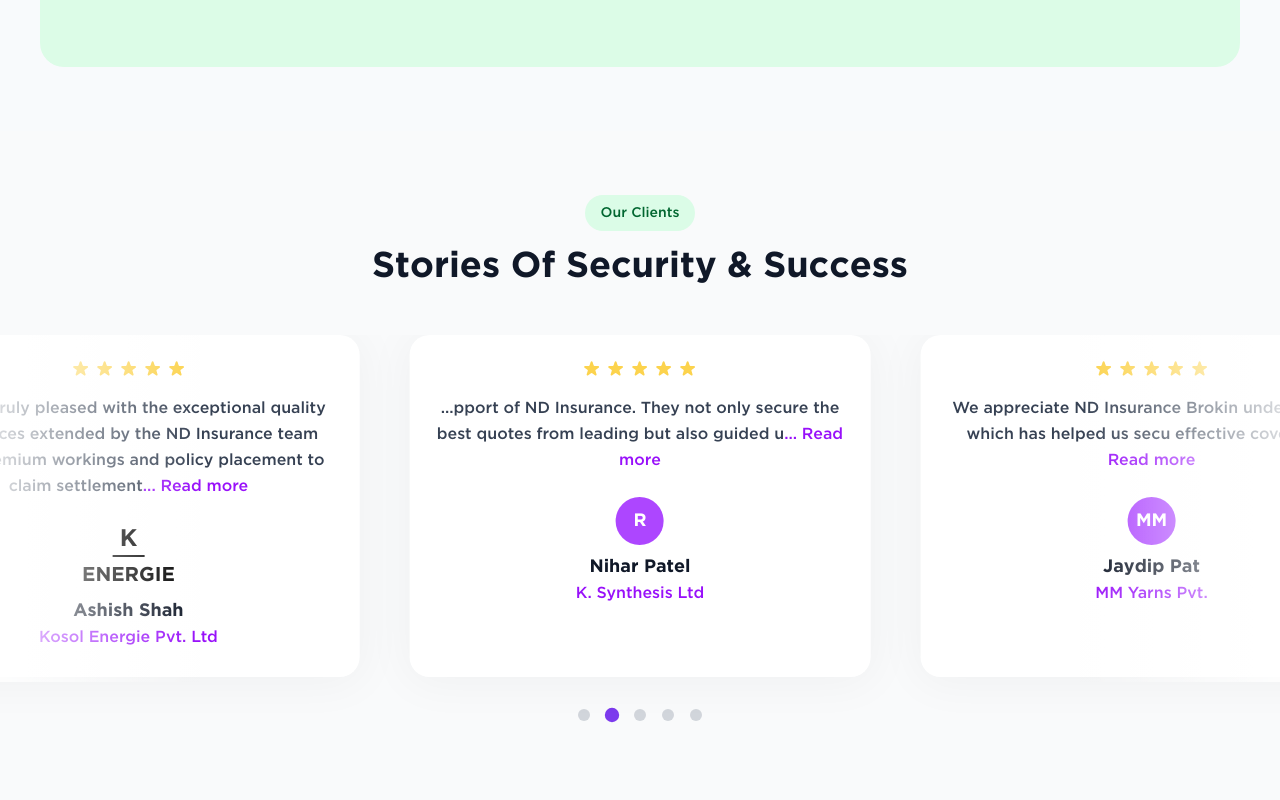
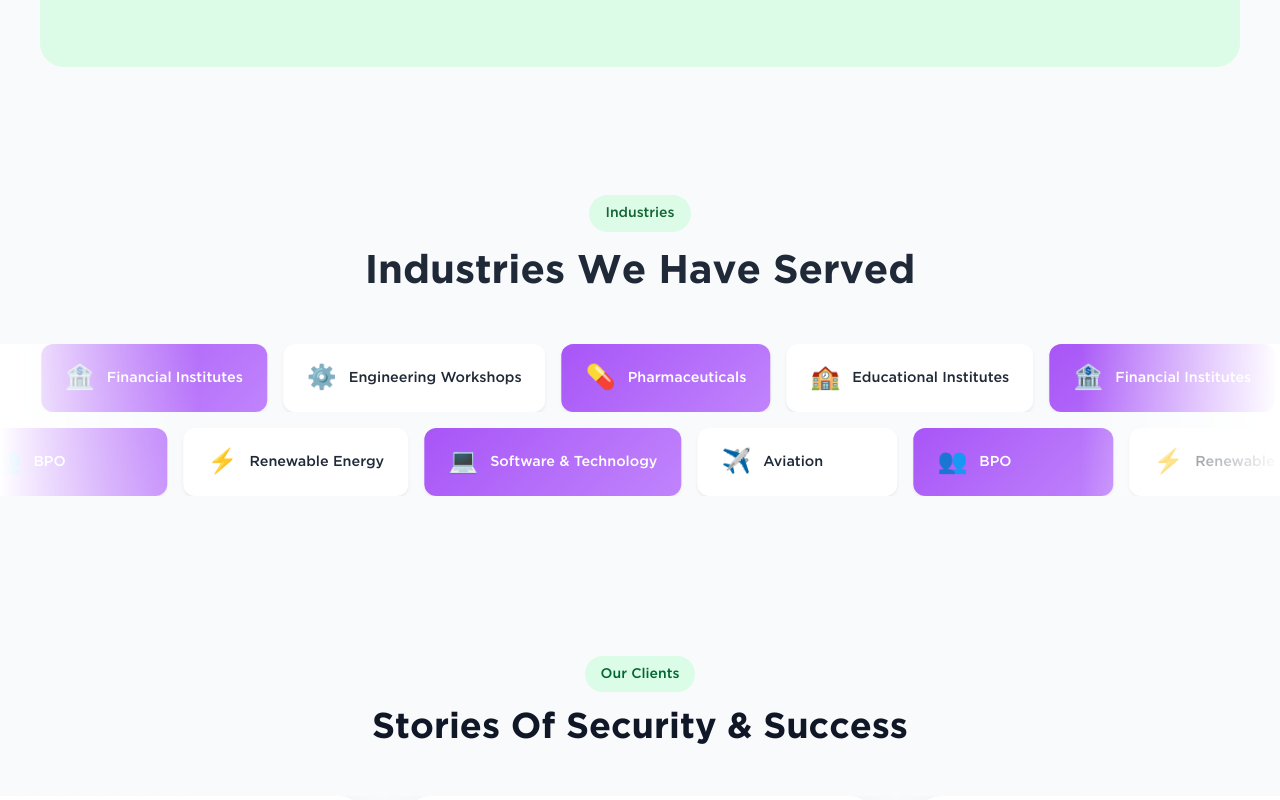
Before and after one commit to Sublime-Data-System/ND-Insurance, a Next.js app: page / in a window 1280 px wide. Shown: the part 3080-3880 px from the top of the page. Built offline with nearby package versions, Linux system fonts and the light colour scheme.

Commit message:
worked on adding marque for industries section

```diff
--- a/src/app/layout.tsx
+++ b/src/app/layout.tsx
@@ -15,7 +15,7 @@
 }>) {
   return (
     <html lang="en">
-      <body className="w-screen bg-gray-50 py-[20px]">
+      <body className="bg-gray-50 py-[20px]">
         <NavbarContainer />
         {children}
         <Footer />
--- a/src/app/page.tsx
+++ b/src/app/page.tsx
@@ -1,5 +1,6 @@
 import GridLayout from '@/components/HomePage/GridLayout/GridLayout'
 import Hero from '@/components/HomePage/HeroSection/Hero'
+import IndustriesSection from '@/components/HomePage/IndustriesSection/IndustriesSection'
 import InsuranceBanner from '@/components/HomePage/InsuranceBanner/InsuranceBanner'
 import ProductList from '@/components/HomePage/ProductList/ProductList'
 import ServicesSection from '@/components/HomePage/ServicesSection/ServicesSection'
@@ -12,6 +13,7 @@
       <ProductList />
       <GridLayout />
       <ServicesSection />
+      <IndustriesSection />
       <TestimonialsCarousel />
       <InsuranceBanner />
     </div>
--- /dev/null
+++ b/src/components/HomePage/IndustriesSection/IndustriesSection.module.css
@@ -0,0 +1,203 @@
+.industriesSection {
+  padding: 4rem 0;
+  background-color: #f8fafc;
+  overflow: hidden;
+}
+
+.container {
+  margin: 0 auto;
+}
+
+.header {
+  text-align: center;
+  margin-bottom: 3rem;
+}
+
+.badge {
+  display: inline-block;
+  background-color: #dcfce7;
+  color: #166534;
+  padding: 0.5rem 1rem;
+  border-radius: 9999px;
+  font-size: 0.875rem;
+  font-weight: 500;
+  margin-bottom: 1rem;
+}
+
+.title {
+  font-size: 2.5rem;
+  font-weight: 700;
+  color: #1f2937;
+  line-height: 1.2;
+}
+
+.marqueeContainer {
+  position: relative;
+  overflow: hidden;
+  margin: 2rem 0;
+}
+
+.leftOverlay {
+  position: absolute;
+  top: 0;
+  left: 0;
+  width: 200px;
+  height: 100%;
+  background: linear-gradient(to right, rgba(255, 255, 255, 1), transparent);
+  z-index: 10;
+  pointer-events: none;
+}
+
+.rightOverlay {
+  position: absolute;
+  top: 0;
+  right: 0;
+  width: 200px;
+  height: 100%;
+  background: linear-gradient(to left, rgba(255, 255, 255, 1), transparent);
+  z-index: 10;
+  pointer-events: none;
+}
+
+.marqueeRow {
+  margin-bottom: 1rem;
+  overflow: hidden;
+}
+
+.marqueeRow:last-child {
+  margin-bottom: 0;
+}
+
+.marqueeContent {
+  display: flex;
+  gap: 1rem;
+  width: fit-content;
+}
+
+.marqueeLeft {
+  animation: marqueeLeft 15s linear infinite;
+}
+
+.marqueeRight {
+  animation: marqueeRight 15s linear infinite;
+}
+
+.industryCard {
+  display: flex;
+  align-items: center;
+  gap: 0.75rem;
+  padding: 1rem 1.5rem;
+  background-color: white;
+  border-radius: 0.75rem;
+  box-shadow: 0 2px 4px -1px rgba(0, 0, 0, 0.1);
+  white-space: nowrap;
+  flex-shrink: 0;
+  transition: all 0.3s ease;
+  min-width: 200px;
+}
+
+.industryCard:nth-child(odd) {
+  background: linear-gradient(135deg, #a855f7, #c084fc);
+  color: white;
+}
+
+.industryCard:nth-child(even) {
+  background-color: white;
+  color: #1f2937;
+}
+
+.industryCard:hover {
+  transform: translateY(-2px);
+  box-shadow: 0 4px 8px -2px rgba(0, 0, 0, 0.15);
+}
+
+.industryIcon {
+  font-size: 1.5rem;
+  display: flex;
+  align-items: center;
+  justify-content: center;
+}
+
+.industryName {
+  font-weight: 500;
+  font-size: 0.9rem;
+}
+
+@keyframes marqueeLeft {
+  0% {
+    transform: translateX(0);
+  }
+  100% {
+    transform: translateX(-33.333%);
+  }
+}
+
+@keyframes marqueeRight {
+  0% {
+    transform: translateX(-33.333%);
+  }
+  100% {
+    transform: translateX(0);
+  }
+}
+
+/* Mobile Responsive */
+@media (max-width: 768px) {
+  .industriesSection {
+    padding: 2rem 0;
+  }
+
+  .title {
+    font-size: 2rem;
+  }
+
+  .leftOverlay,
+  .rightOverlay {
+    width: 100px;
+  }
+
+  .industryCard {
+    padding: 0.75rem 1rem;
+    min-width: 160px;
+  }
+
+  .industryIcon {
+    font-size: 1.25rem;
+  }
+
+  .industryName {
+    font-size: 0.8rem;
+  }
+
+  .marqueeContent {
+    gap: 0.75rem;
+  }
+}
+
+@media (max-width: 480px) {
+  .title {
+    font-size: 1.75rem;
+  }
+
+  .leftOverlay,
+  .rightOverlay {
+    width: 50px;
+  }
+
+  .industryCard {
+    padding: 0.5rem 0.75rem;
+    min-width: 140px;
+  }
+
+  .industryIcon {
+    font-size: 1rem;
+  }
+
+  .industryName {
+    font-size: 0.75rem;
+  }
+
+  .marqueeContent {
+    gap: 0.5rem;
+  }
+}
--- /dev/null
+++ b/src/components/HomePage/IndustriesSection/IndustriesSection.tsx
@@ -0,0 +1,103 @@
+'use client'
+
+import styles from './IndustriesSection.module.css'
+
+interface Industry {
+  id: number
+  name: string
+  icon: string
+}
+
+const industries: Industry[] = [
+  {
+    id: 1,
+    name: 'Pharmaceuticals',
+    icon: '💊',
+  },
+  {
+    id: 2,
+    name: 'Educational Institutes',
+    icon: '🏫',
+  },
+  {
+    id: 3,
+    name: 'Financial Institutes',
+    icon: '🏦',
+  },
+  {
+    id: 4,
+    name: 'Engineering Workshops',
+    icon: '⚙️',
+  },
+  {
+    id: 5,
+    name: 'Software & Technology',
+    icon: '💻',
+  },
+  {
+    id: 6,
+    name: 'Aviation',
+    icon: '✈️',
+  },
+  {
+    id: 7,
+    name: 'BPO',
+    icon: '👥',
+  },
+  {
+    id: 8,
+    name: 'Renewable Energy',
+    icon: '⚡',
+  },
+]
+
+export default function IndustriesSection() {
+  // Split industries into two rows
+  const firstRow = industries.slice(0, 4)
+  const secondRow = industries.slice(4, 8)
+
+  return (
+    <section className={styles.industriesSection}>
+      <div className={styles.container}>
+        {/* Header */}
+        <div className={styles.header}>
+          <div className={styles.badge}>Industries</div>
+          <h2 className={styles.title}>Industries We Have Served</h2>
+        </div>
+
+        {/* Marquee Container */}
+        <div className={styles.marqueeContainer}>
+          {/* Left Overlay */}
+          <div className={styles.leftOverlay}></div>
+
+          {/* Right Overlay */}
+          <div className={styles.rightOverlay}></div>
+
+          {/* First Row - Moving Left */}
+          <div className={styles.marqueeRow}>
+            <div className={`${styles.marqueeContent} ${styles.marqueeLeft}`}>
+              {[...firstRow, ...firstRow, ...firstRow].map((industry, index) => (
+                <div key={`${industry.id}-${index}`} className={styles.industryCard}>
+                  <div className={styles.industryIcon}>{industry.icon}</div>
+                  <span className={styles.industryName}>{industry.name}</span>
+                </div>
+              ))}
+            </div>
+          </div>
+
+          {/* Second Row - Moving Right */}
+          <div className={styles.marqueeRow}>
+            <div className={`${styles.marqueeContent} ${styles.marqueeRight}`}>
+              {[...secondRow, ...secondRow, ...secondRow].map((industry, index) => (
+                <div key={`${industry.id}-${index}`} className={styles.industryCard}>
+                  <div className={styles.industryIcon}>{industry.icon}</div>
+                  <span className={styles.industryName}>{industry.name}</span>
+                </div>
+              ))}
+            </div>
+          </div>
+        </div>
+      </div>
+    </section>
+  )
+}
--- a/src/components/HomePage/TestimonialsCarousel/TestimonialsCarousel.module.css
+++ b/src/components/HomePage/TestimonialsCarousel/TestimonialsCarousel.module.css
@@ -61,7 +61,7 @@
   left: 0;
   width: 200px;
   height: 80%;
-  background: linear-gradient(to right, rgba(255, 255, 255, 0.8), transparent);
+  background: linear-gradient(to right, rgba(255, 255, 255, 1), transparent);
   /* backdrop-filter: blur(20px); */
   z-index: 10;
   pointer-events: none;
@@ -73,7 +73,7 @@
   right: 0;
   width: 200px;
   height: 80%;
-  background: linear-gradient(to left, rgba(255, 255, 255, 0.8), transparent);
+  background: linear-gradient(to left, rgba(255, 255, 255, 1), transparent);
   /* backdrop-filter: blur(20px); */
   z-index: 10;
   pointer-events: none;
```
